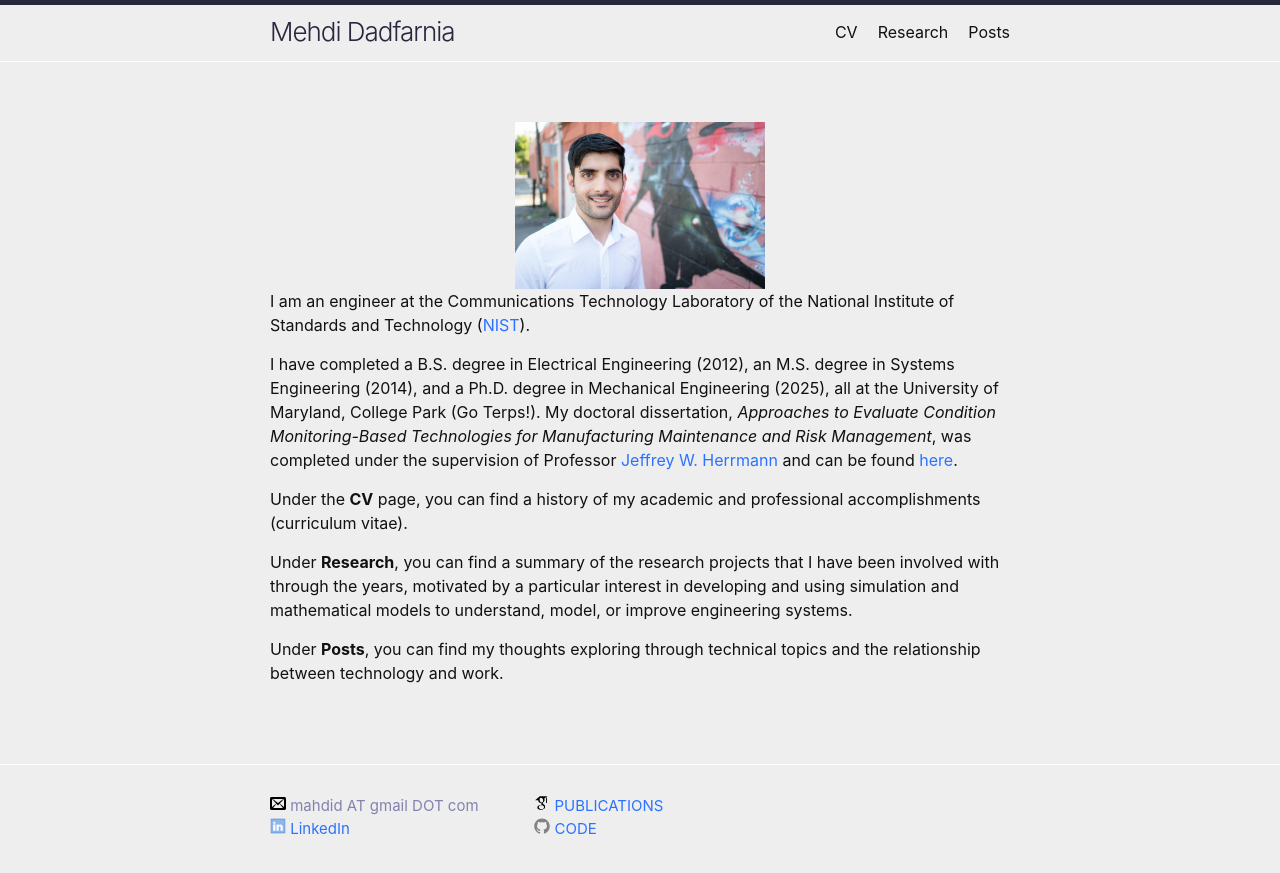
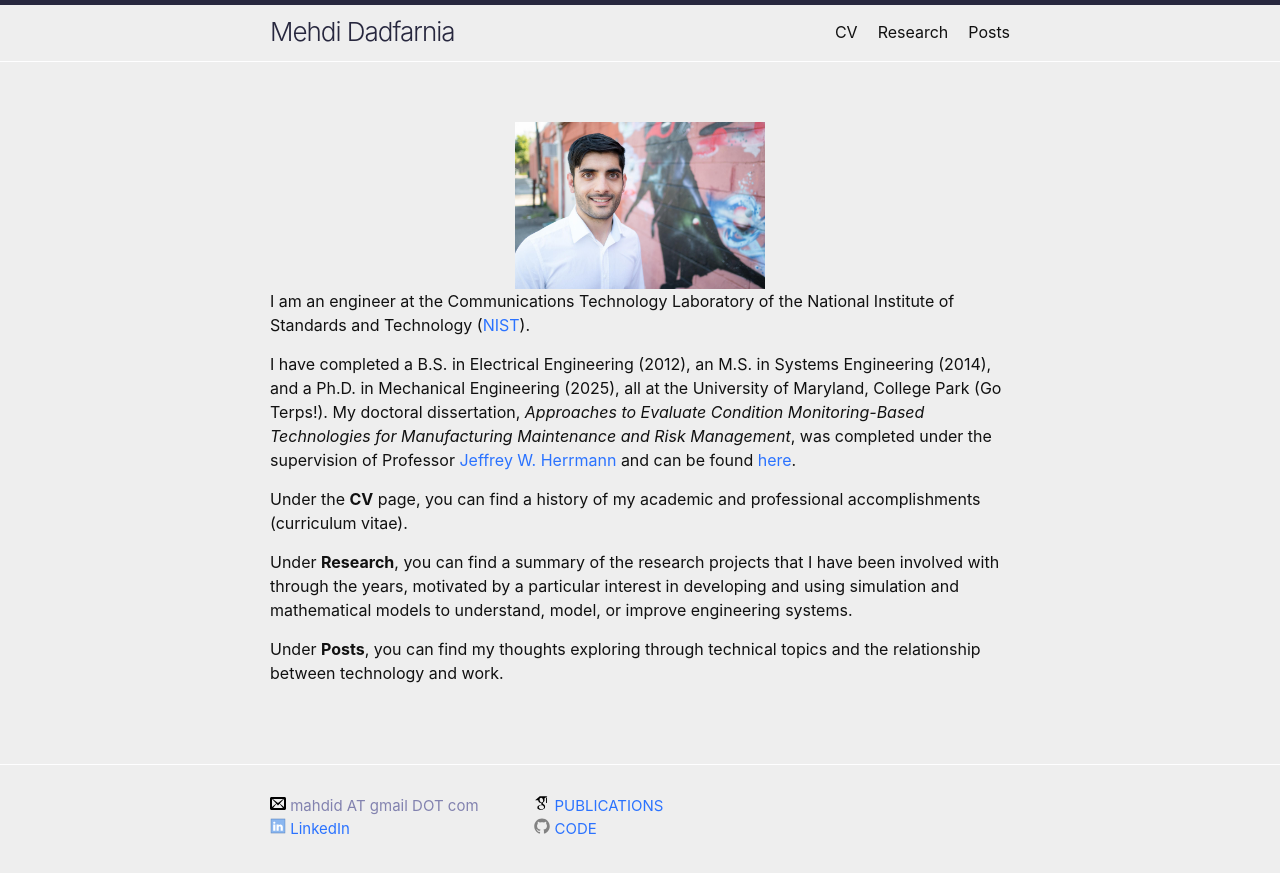
Before and after one commit to mehdidadfarnia/mehdidadfarnia.github.io, a Jekyll site: the page built from index.markdown, in a window 1280 px wide. Shown: the top 873 px of the page. Built offline with Jekyll 4.4.1, drawn with Linux system fonts in a browser that asks for light colours.

Commit message:
more smol edits

```diff
--- a/index.markdown
+++ b/index.markdown
@@ -5,12 +5,12 @@
 layout: page
 ---
 
-<center><img src="mehdi_color.jpg" alt="Drawing" style="width: 250px;"/></center>
+<center><img src="mehdi_color.jpg" alt="Me" style="width: 250px;"/></center>
 
 
 I am an engineer at the Communications Technology Laboratory of the National Institute of Standards and Technology ([NIST](https://www.nist.gov/)).
 
-I have completed a B.S. degree in Electrical Engineering (2012), an M.S. degree in Systems Engineering (2014), and a Ph.D. degree in Mechanical Engineering (2025), all at the University of Maryland, College Park (Go Terps!). My doctoral dissertation, <i>Approaches to Evaluate Condition Monitoring-Based Technologies for Manufacturing Maintenance and Risk Management</i>, was completed under the supervision of Professor [Jeffrey W. Herrmann](https://sites.google.com/cua.edu/herrmann/) and can be found [here](https://www.proquest.com/openview/14434eb213bacdb36488b2fc26e7a6cb/1).
+I have completed a B.S. in Electrical Engineering (2012), an M.S. in Systems Engineering (2014), and a Ph.D. in Mechanical Engineering (2025), all at the University of Maryland, College Park (Go Terps!). My doctoral dissertation, <i>Approaches to Evaluate Condition Monitoring-Based Technologies for Manufacturing Maintenance and Risk Management</i>, was completed under the supervision of Professor [Jeffrey W. Herrmann](https://sites.google.com/cua.edu/herrmann/) and can be found [here](https://www.proquest.com/openview/14434eb213bacdb36488b2fc26e7a6cb/1).
 
 Under the **CV** page, you can find a history of my academic and professional accomplishments (curriculum vitae).
 
```
